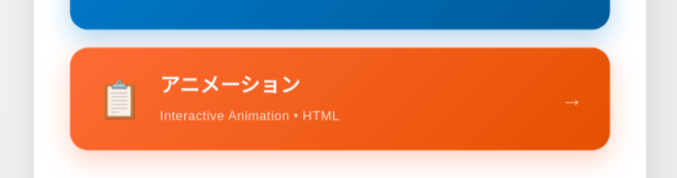
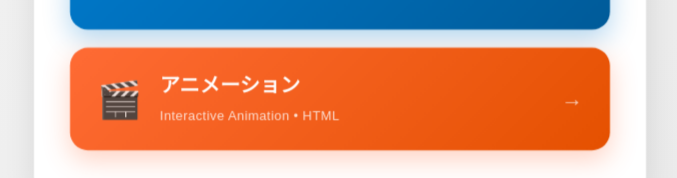
Before and after one commit to Y-teraya/Y-teraya.github.io, a plain HTML site: page EM03/print.html in a window 1280 px wide. Shown: the part 420-598 px from the top of the page, without its empty margins (300-977 px from the left). Drawn offline with Linux system fonts and the light colour scheme.

Commit message:
print upd

```diff
--- a/EM03/print.html
+++ b/EM03/print.html
@@ -169,11 +169,12 @@
             content: '📄';
         }
 
-        .document-card:nth-child(2) .document-icon::before {
+/*        .document-card:nth-child(2) .document-icon::before {
             content: '📋';
         }
+*/
 
-        .document-card:nth-child(3) .document-icon::before {
+        .document-card:nth-child(2) .document-icon::before {
             content: '🎬';
         }
 
```
